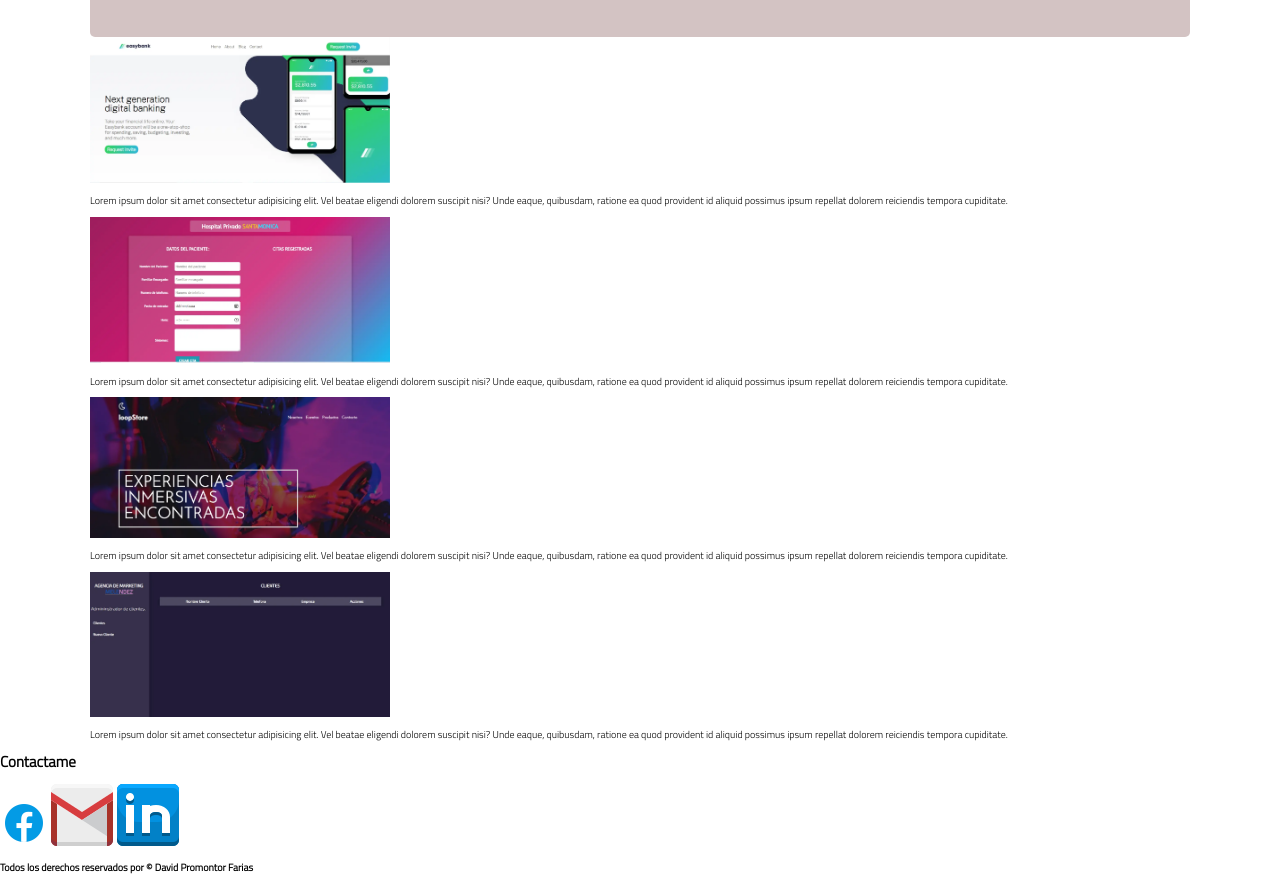
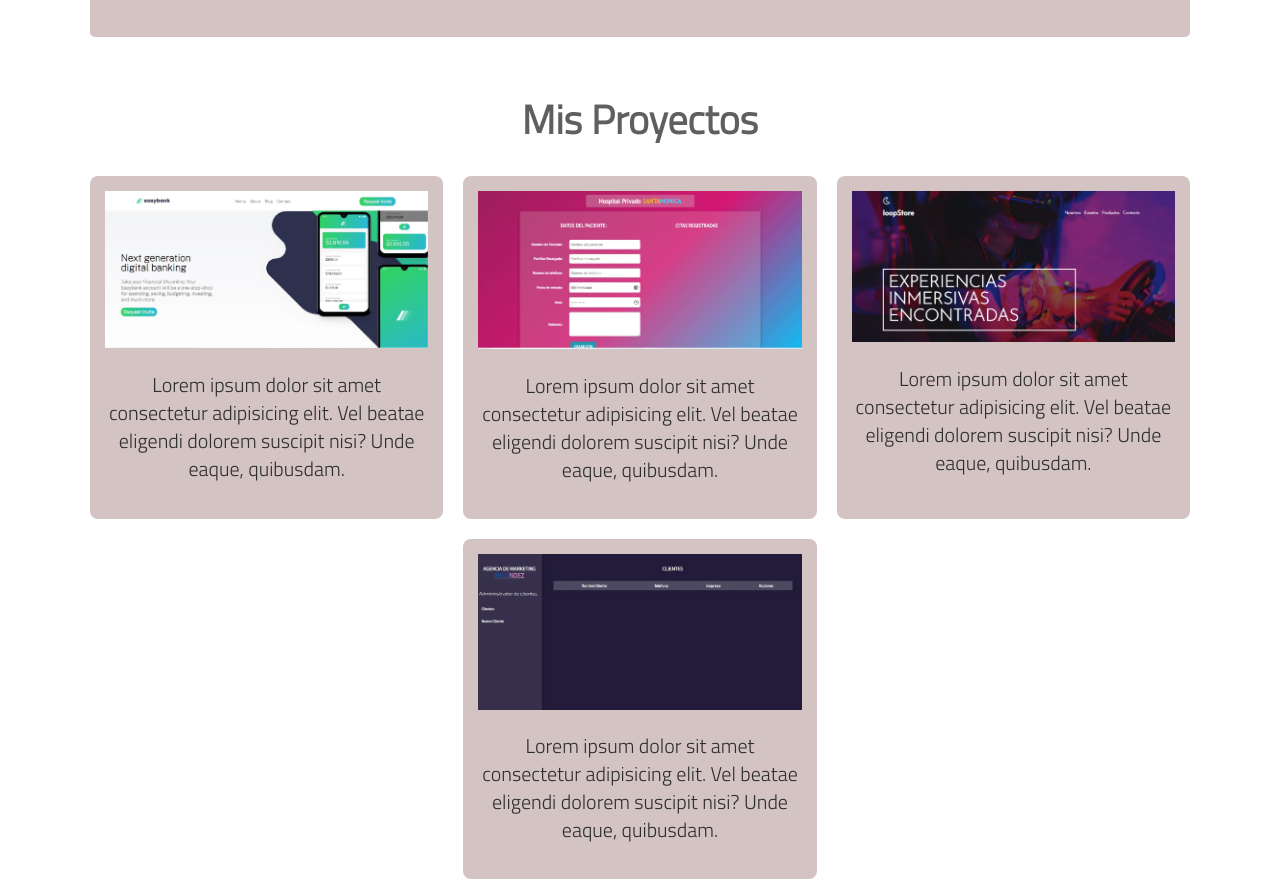
Before and after one commit to davidPromontor27Farias/portafolioDavid, a website: page index.html in a window 1280 px wide. Shown: the part 1271-2153 px from the top of the page. Drawn offline with Linux system fonts and the light colour scheme; a web font is replaced by a local one.

Commit message:
Se hicieron nuevos cambios

```diff
--- a/index.html
+++ b/index.html
@@ -48,7 +48,7 @@
     <main id="contenido-principal" class="contenido-max">
         <section id="sobre-mi" >
             <div class="presentacion">
-                <h1 class="name">Hola, soy David Promontor Farias.</h1>
+                <h1 class="name">Hola, soy David Promontor Fariass<span>&#160;</span></h1>
 
 
             </div>
@@ -126,13 +126,14 @@
         </section>
 
         <section class="proyectos">
+            <h2 class="projects">Mis Proyectos</h2>
             <div class="proyectos-info">
                 <div class="proyecto-easybank">
                     <a href="https://adoring-swirles-38b00f.netlify.app/" target="_blank">
                         <img src="./build/img/imagenesProyectos/easybank.webp" alt="landing page">
                     </a>
                     <p>Lorem ipsum dolor sit amet consectetur adipisicing elit. Vel beatae eligendi dolorem suscipit
-                        nisi? Unde eaque, quibusdam, ratione ea quod provident id aliquid possimus ipsum repellat dolorem reiciendis tempora cupiditate.</p>
+                        nisi? Unde eaque, quibusdam.</p>
                 </div>
 
                 <div class="proyecto-crudCitas">
@@ -140,7 +141,7 @@
                         <img src="./build/img/imagenesProyectos/crudCitas.webp" alt="crud de citas">
                     </a>
                     <p>Lorem ipsum dolor sit amet consectetur adipisicing elit. Vel beatae eligendi dolorem suscipit
-                        nisi? Unde eaque, quibusdam, ratione ea quod provident id aliquid possimus ipsum repellat dolorem reiciendis tempora cupiditate.</p>
+                        nisi? Unde eaque, quibusdam.</p>
                 </div>
 
                 <div class="proyecto-loopstore">
@@ -148,7 +149,7 @@
                         <img src="./build/img/imagenesProyectos/loopStore.webp" alt="tienda virtual loopstore">
                     </a>
                     <p>Lorem ipsum dolor sit amet consectetur adipisicing elit. Vel beatae eligendi dolorem suscipit
-                        nisi? Unde eaque, quibusdam, ratione ea quod provident id aliquid possimus ipsum repellat dolorem reiciendis tempora cupiditate.</p>
+                        nisi? Unde eaque, quibusdam.</p>
                 </div>
 
                 <div class="proyecto-crudMarketing">
@@ -156,7 +157,7 @@
                         <img src="./build/img/imagenesProyectos/crudMarketing.webp" alt="crud marketing">
                     </a>
                     <p>Lorem ipsum dolor sit amet consectetur adipisicing elit. Vel beatae eligendi dolorem suscipit
-                        nisi? Unde eaque, quibusdam, ratione ea quod provident id aliquid possimus ipsum repellat dolorem reiciendis tempora cupiditate.</p>
+                        nisi? Unde eaque, quibusdam.</p>
                 </div>
             </div>
         </section>
--- a/src/scss/app.scss
+++ b/src/scss/app.scss
@@ -6,3 +6,5 @@
 @import 'dev/navMobile';
 @import 'dev/about_my';
 @import 'dev/mis_habilidades';
+@import 'dev/efecto_maquina';
+@import 'dev/proyectos';
--- a/src/scss/dev/_navMobile.scss
+++ b/src/scss/dev/_navMobile.scss
@@ -23,9 +23,7 @@
     margin: 0 auto;
 }
 
-.proyectos img{
-    width: 30rem;
-}
+
 .icon-dark{
     position: absolute;
     top: 20px;
--- /dev/null
+++ b/src/scss/dev/_proyectos.scss
@@ -0,0 +1,55 @@
+.proyectos{
+    margin-top: 6rem;
+
+    .projects{
+        font-size: $mediana;
+        color: $oscuro-opaco;
+        text-align: center;
+
+
+    }
+
+    .proyectos-info{
+        div{
+            background-color: $blanco2;
+            padding: 1.5rem;
+            border-radius: .8rem;
+            margin-bottom: 2rem;
+
+
+            p{
+                font-size: $normal;
+                color: $oscuro-intenso;
+                text-align: center;
+                line-height: 2.8rem;
+            }
+        }
+
+    }
+
+    @include tablet{
+
+        .proyectos-info{
+
+            display: grid;
+            grid-template-columns: repeat(3, 1fr);
+            gap: 2rem;
+
+
+            div{
+                margin-bottom: 0;
+            }
+
+            div:last-child{
+                grid-row: 2 / 3;
+                grid-column: 2 / 3;
+            }
+        }
+
+
+
+    }
+
+
+
+}
--- a/src/scss/globales/_globales.scss
+++ b/src/scss/globales/_globales.scss
@@ -15,6 +15,7 @@ a{
 img{
 
     padding: 0;
+    width: 100%;
 }
 /*Tamaño que tendra nuestra pagina para que no crezca*/
 
```
Also changed, not shown: build/css/app.css, src/scss/dev/_efecto_maquina.scss (added), 1 other file.
